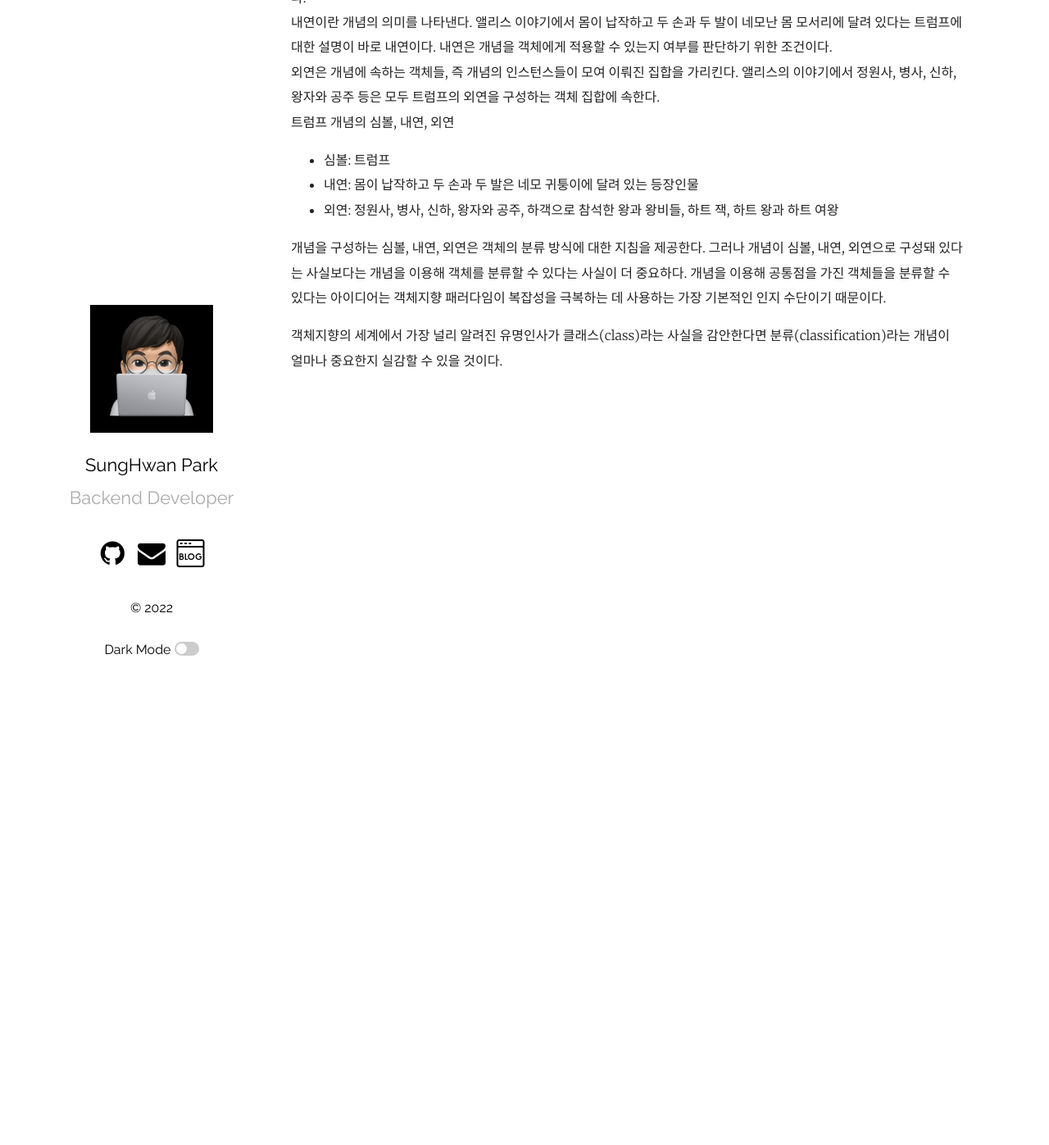
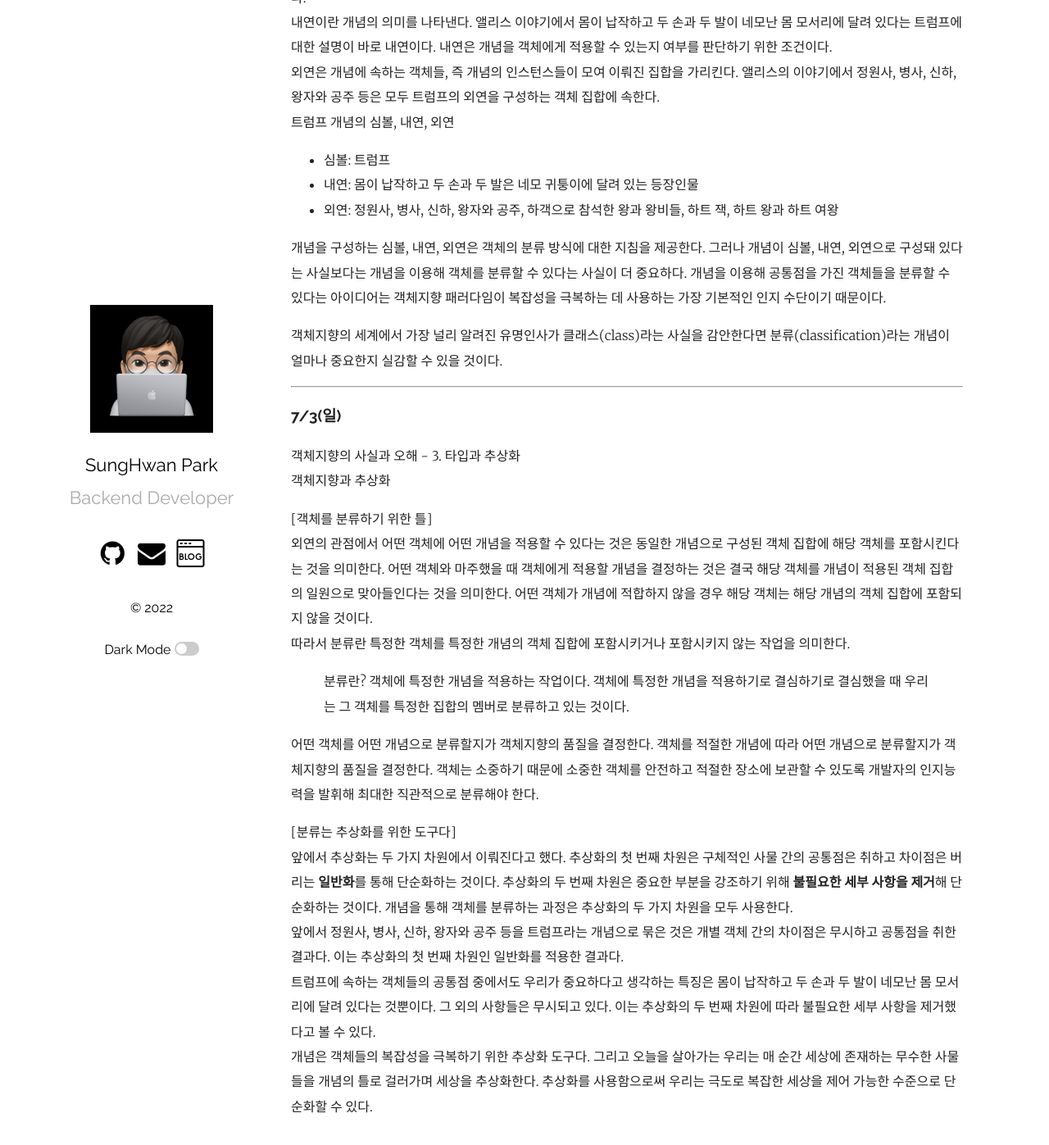
Before and after one commit to mrpark219/TIL, a Jekyll site: the page built from _posts/2022-07-01-7월TIL.markdown, in a window 1280 px wide and 1400 px high, scrolled down 1467 px. Shown: the top 1397 px of the window at 82% size. Built offline with Jekyll 4.4.1, drawn with Linux system fonts in a browser that asks for light colours; comment, search, counter and statistics services are not loaded.

Commit message:
feat: 2022-07-03 TIL 추가

```diff
--- a/_posts/2022-07-01-7월TIL.markdown
+++ b/_posts/2022-07-01-7월TIL.markdown
@@ -52,3 +52,25 @@ categories: 202207 TIL
 개념을 구성하는 심볼, 내연, 외연은 객체의 분류 방식에 대한 지침을 제공한다. 그러나 개념이 심볼, 내연, 외연으로 구성돼 있다는 사실보다는 개념을 이용해 객체를 분류할 수 있다는 사실이 더 중요하다. 개념을 이용해 공통점을 가진 객체들을 분류할 수 있다는 아이디어는 객체지향 패러다임이 복잡성을 극복하는 데 사용하는 가장 기본적인 인지 수단이기 때문이다.
 
 객체지향의 세계에서 가장 널리 알려진 유명인사가 클래스(class)라는 사실을 감안한다면 분류(classification)라는 개념이 얼마나 중요한지 실감할 수 있을 것이다.
+
+---
+
+### 7/3(일)
+
+객체지향의 사실과 오해 - 3. 타입과 추상화
+객체지향과 추상화
+
+[객체를 분류하기 위한 틀]
+외연의 관점에서 어떤 객체에 어떤 개념을 적용할 수 있다는 것은 동일한 개념으로 구성된 객체 집합에 해당 객체를 포함시킨다는 것을 의미한다. 어떤 객체와 마주했을 때 객체에게 적용할 개념을 결정하는 것은 결국 해당 객체를 개념이 적용된 객체 집합의 일원으로 맞아들인다는 것을 의미한다. 어떤 객체가 개념에 적합하지 않을 경우 해당 객체는 해당 개념의 객체 집합에 포함되지 않을 것이다.
+따라서 분류란 특정한 객체를 특정한 개념의 객체 집합에 포함시키거나 포함시키지 않는 작업을 의미한다.
+
+> 분류란?
+> 객체에 특정한 개념을 적용하는 작업이다. 객체에 특정한 개념을 적용하기로 결심하기로 결심했을 때 우리는 그 객체를 특정한 집합의 멤버로 분류하고 있는 것이다.
+
+어떤 객체를 어떤 개념으로 분류할지가 객체지향의 품질을 결정한다. 객체를 적절한 개념에 따라 어떤 개념으로 분류할지가 객체지향의 품질을 결정한다. 객체는 소중하기 때문에 소중한 객체를 안전하고 적절한 장소에 보관할 수 있도록 개발자의 인지능력을 발휘해 최대한 직관적으로 분류해야 한다.
+
+[분류는 추상화를 위한 도구다]
+앞에서 추상화는 두 가지 차원에서 이뤄진다고 했다. 추상화의 첫 번째 차원은 구체적인 사물 간의 공통점은 취하고 차이점은 버리는 **일반화**를 통해 단순화하는 것이다. 추상화의 두 번째 차원은 중요한 부분을 강조하기 위해 **불필요한 세부 사항을 제거**해 단순화하는 것이다. 개념을 통해 객체를 분류하는 과정은 추상화의 두 가지 차원을 모두 사용한다.
+앞에서 정원사, 병사, 신하, 왕자와 공주 등을 트럼프라는 개념으로 묶은 것은 개별 객체 간의 차이점은 무시하고 공통점을 취한 결과다. 이는 추상화의 첫 번째 차원인 일반화를 적용한 결과다.
+트럼프에 속하는 객체들의 공통점 중에서도 우리가 중요하다고 생각하는 특징은 몸이 납작하고 두 손과 두 발이 네모난 몸 모서리에 달려 있다는 것뿐이다. 그 외의 사항들은 무시되고 있다. 이는 추상화의 두 번째 차원에 따라 불필요한 세부 사항을 제거했다고 볼 수 있다.
+개념은 객체들의 복잡성을 극복하기 위한 추상화 도구다. 그리고 오늘을 살아가는 우리는 매 순간 세상에 존재하는 무수한 사물들을 개념의 틀로 걸러가며 세상을 추상화한다. 추상화를 사용함으로써 우리는 극도로 복잡한 세상을 제어 가능한 수준으로 단순화할 수 있다.
```
